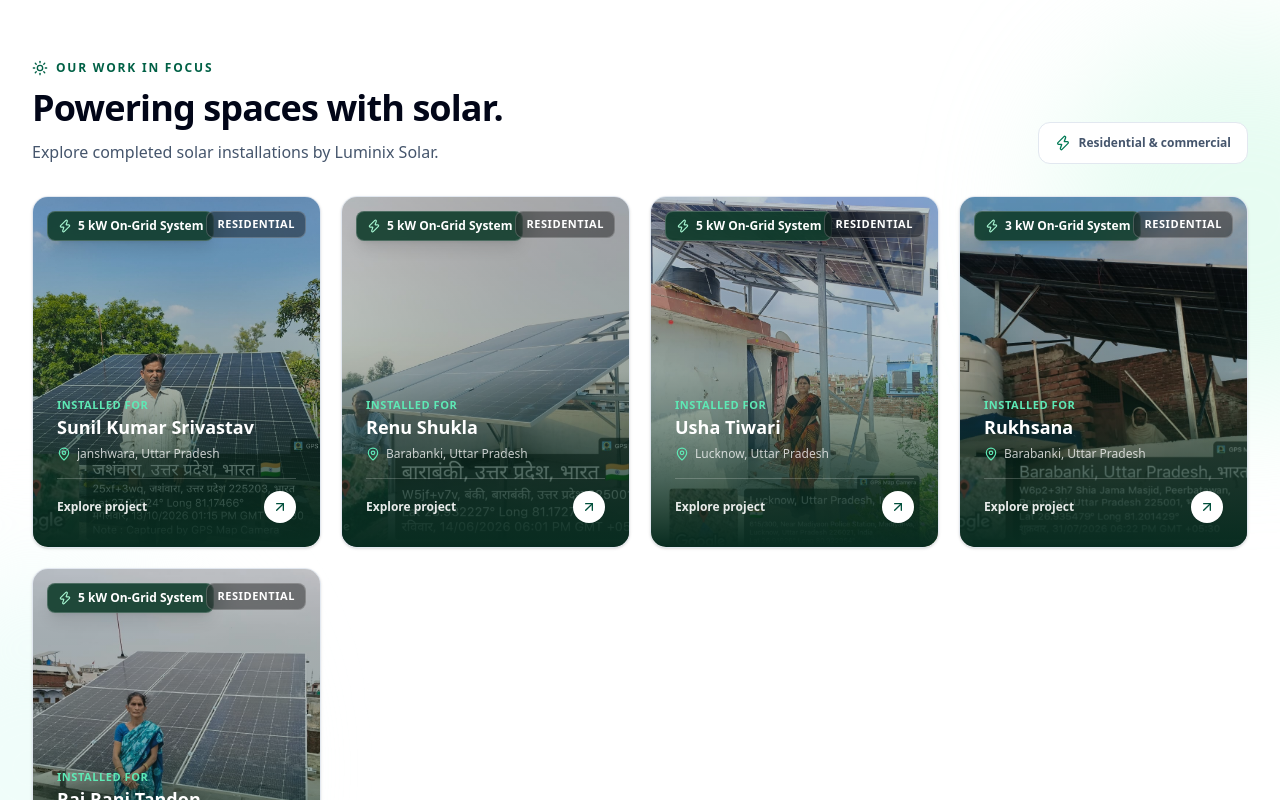
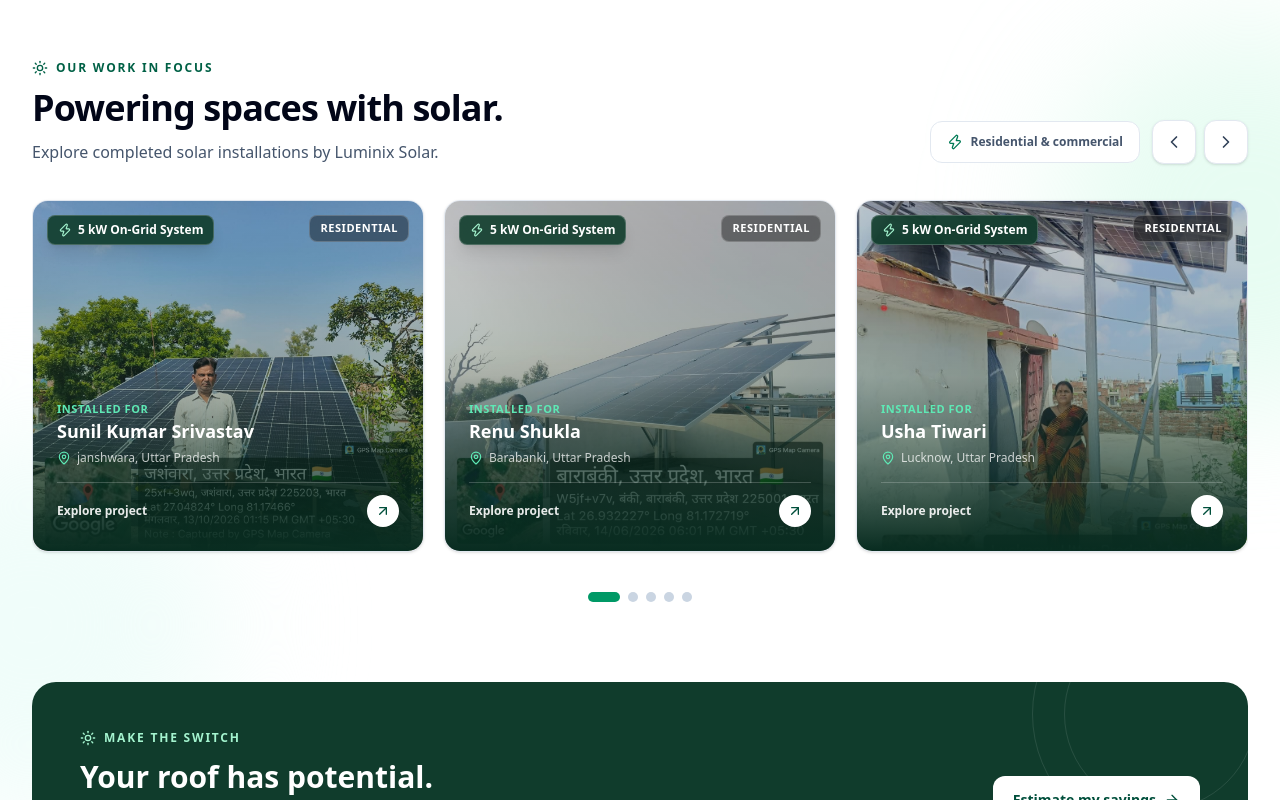
Before and after one commit to Shauryaa007/Luminix-Solar-website, a Next.js app: page / in a window 1280 px wide. Shown: the part 1200-2000 px from the top of the page. Built offline with nearby package versions, Linux system fonts and the light colour scheme.

Commit message:
feat: add scroll carousel and navigation controls to CompletedProjectsSection

```diff
--- a/src/components/CompletedProjectsSection.tsx
+++ b/src/components/CompletedProjectsSection.tsx
@@ -9,6 +9,8 @@ import {
   ArrowUpRight,
   X,
   ArrowRight,
+  ChevronLeft,
+  ChevronRight,
 } from 'lucide-react';
 import {
   COMPLETED_PROJECTS,
@@ -146,6 +148,69 @@ export default function CompletedProjectsSection() {
     };
   }, [selectedGalleryProject]);
 
+  // Desktop & tablet scroll carousel controls
+  const desktopScrollRef = useRef<HTMLDivElement>(null);
+  const [desktopActiveIndex, setDesktopActiveIndex] = useState(0);
+
+  const updateDesktopScroll = useCallback(() => {
+    if (!desktopScrollRef.current) return;
+    const container = desktopScrollRef.current;
+    const card = container.firstElementChild as HTMLElement | null;
+    if (!card) return;
+    const cardWidth = card.offsetWidth + 20;
+    const index = Math.round(container.scrollLeft / cardWidth);
+    setDesktopActiveIndex(Math.min(Math.max(index, 0), totalSlides - 1));
+  }, [totalSlides]);
+
+  useEffect(() => {
+    const container = desktopScrollRef.current;
+    if (!container) return;
+    updateDesktopScroll();
+    container.addEventListener('scroll', updateDesktopScroll, { passive: true });
+    window.addEventListener('resize', updateDesktopScroll);
+    return () => {
+      container.removeEventListener('scroll', updateDesktopScroll);
+      window.removeEventListener('resize', updateDesktopScroll);
+    };
+  }, [updateDesktopScroll]);
+
+  const scrollToProjectIndex = (index: number) => {
+    if (!desktopScrollRef.current) return;
+    const container = desktopScrollRef.current;
+    const card = container.firstElementChild as HTMLElement | null;
+    if (!card) return;
+    const cardWidth = card.offsetWidth + 20;
+    container.scrollTo({ left: index * cardWidth, behavior: 'smooth' });
+  };
+
+  const scrollNext = () => {
+    if (!desktopScrollRef.current) return;
+    const container = desktopScrollRef.current;
+    const card = container.firstElementChild as HTMLElement | null;
+    if (!card) return;
+    const cardWidth = card.offsetWidth + 20;
+    const { scrollLeft, scrollWidth, clientWidth } = container;
+    if (scrollLeft + clientWidth >= scrollWidth - 15) {
+      container.scrollTo({ left: 0, behavior: 'smooth' });
+    } else {
+      container.scrollBy({ left: cardWidth, behavior: 'smooth' });
+    }
+  };
+
+  const scrollPrev = () => {
+    if (!desktopScrollRef.current) return;
+    const container = desktopScrollRef.current;
+    const card = container.firstElementChild as HTMLElement | null;
+    if (!card) return;
+    const cardWidth = card.offsetWidth + 20;
+    const { scrollLeft, scrollWidth } = container;
+    if (scrollLeft <= 15) {
+      container.scrollTo({ left: scrollWidth, behavior: 'smooth' });
+    } else {
+      container.scrollBy({ left: -cardWidth, behavior: 'smooth' });
+    }
+  };
+
   return (
     <section
       id="projects"
@@ -171,21 +236,47 @@ export default function CompletedProjectsSection() {
             </p>
           </div>
 
+          <div className="flex items-center gap-3">
             <div className="inline-flex w-fit items-center gap-2 rounded-xl border border-slate-200 bg-white px-4 py-3 text-xs font-semibold text-slate-600">
               <Zap className="h-4 w-4 text-emerald-700" />
               Residential & commercial
             </div>
+
+            {/* Desktop / Tablet navigation arrows */}
+            <div className="hidden sm:flex items-center gap-2">
+              <button
+                type="button"
+                onClick={scrollPrev}
+                aria-label="Previous projects"
+                className="flex h-11 w-11 items-center justify-center rounded-xl border border-slate-200 bg-white text-slate-700 shadow-sm transition hover:border-emerald-600 hover:bg-emerald-50 hover:text-emerald-700 active:scale-95"
+              >
+                <ChevronLeft className="h-5 w-5" />
+              </button>
+              <button
+                type="button"
+                onClick={scrollNext}
+                aria-label="Next projects"
+                className="flex h-11 w-11 items-center justify-center rounded-xl border border-slate-200 bg-white text-slate-700 shadow-sm transition hover:border-emerald-600 hover:bg-emerald-50 hover:text-emerald-700 active:scale-95"
+              >
+                <ChevronRight className="h-5 w-5" />
+              </button>
+            </div>
+          </div>
         </div>
 
-        {/* Desktop grid — hidden on mobile */}
-        <div className="hidden sm:grid sm:grid-cols-2 lg:grid-cols-4 gap-5">
+        {/* Desktop & Tablet multi-card carousel — hidden on mobile */}
+        <div className="hidden sm:block">
+          <div
+            ref={desktopScrollRef}
+            className="flex gap-5 overflow-x-auto pb-4 pt-1 scroll-smooth snap-x snap-mandatory [scrollbar-width:none] [-ms-overflow-style:none] [&::-webkit-scrollbar]:hidden"
+          >
             {COMPLETED_PROJECTS.map((project) => (
               <button
                 key={project.id}
                 type="button"
                 onClick={() => setSelectedGalleryProject(project)}
                 aria-label={`View details for ${project.title}`}
-              className="group relative block w-full overflow-hidden rounded-2xl border border-slate-200 bg-slate-100 text-left shadow-sm transition duration-300 hover:-translate-y-1 hover:shadow-xl focus:outline-none focus:ring-4 focus:ring-emerald-200"
+                className="group relative block w-[calc(50%-10px)] lg:w-[calc(33.333%-13.333px)] shrink-0 snap-start overflow-hidden rounded-2xl border border-slate-200 bg-slate-100 text-left shadow-sm transition duration-300 hover:-translate-y-1 hover:shadow-xl focus:outline-none focus:ring-4 focus:ring-emerald-200"
               >
                 <div className="relative h-72 overflow-hidden sm:h-80 lg:h-[350px]">
                   <Image
@@ -193,7 +284,7 @@ export default function CompletedProjectsSection() {
                     alt={project.title}
                     fill
                     className="object-cover transition duration-700 group-hover:scale-105"
-                  sizes="(max-width: 639px) 100vw, (max-width: 1023px) 50vw, 25vw"
+                    sizes="(max-width: 1023px) 50vw, 33vw"
                   />
 
                   {/* Image overlay */}
@@ -236,6 +327,24 @@ export default function CompletedProjectsSection() {
                 </div>
               </button>
             ))}
+          </div>
+
+          {/* Desktop/Tablet indicator dots */}
+          <div className="mt-6 flex justify-center gap-2">
+            {COMPLETED_PROJECTS.map((project, idx) => (
+              <button
+                key={project.id}
+                type="button"
+                onClick={() => scrollToProjectIndex(idx)}
+                aria-label={`Go to project ${idx + 1}`}
+                className={`h-2.5 rounded-full transition-all duration-300 ${
+                  desktopActiveIndex === idx
+                    ? 'w-8 bg-emerald-600'
+                    : 'w-2.5 bg-slate-300 hover:bg-slate-400'
+                }`}
+              />
+            ))}
+          </div>
         </div>
 
         {/* Mobile carousel — visible only on small screens */}
```
Lines whose indentation alone changed are shown as unchanged.
